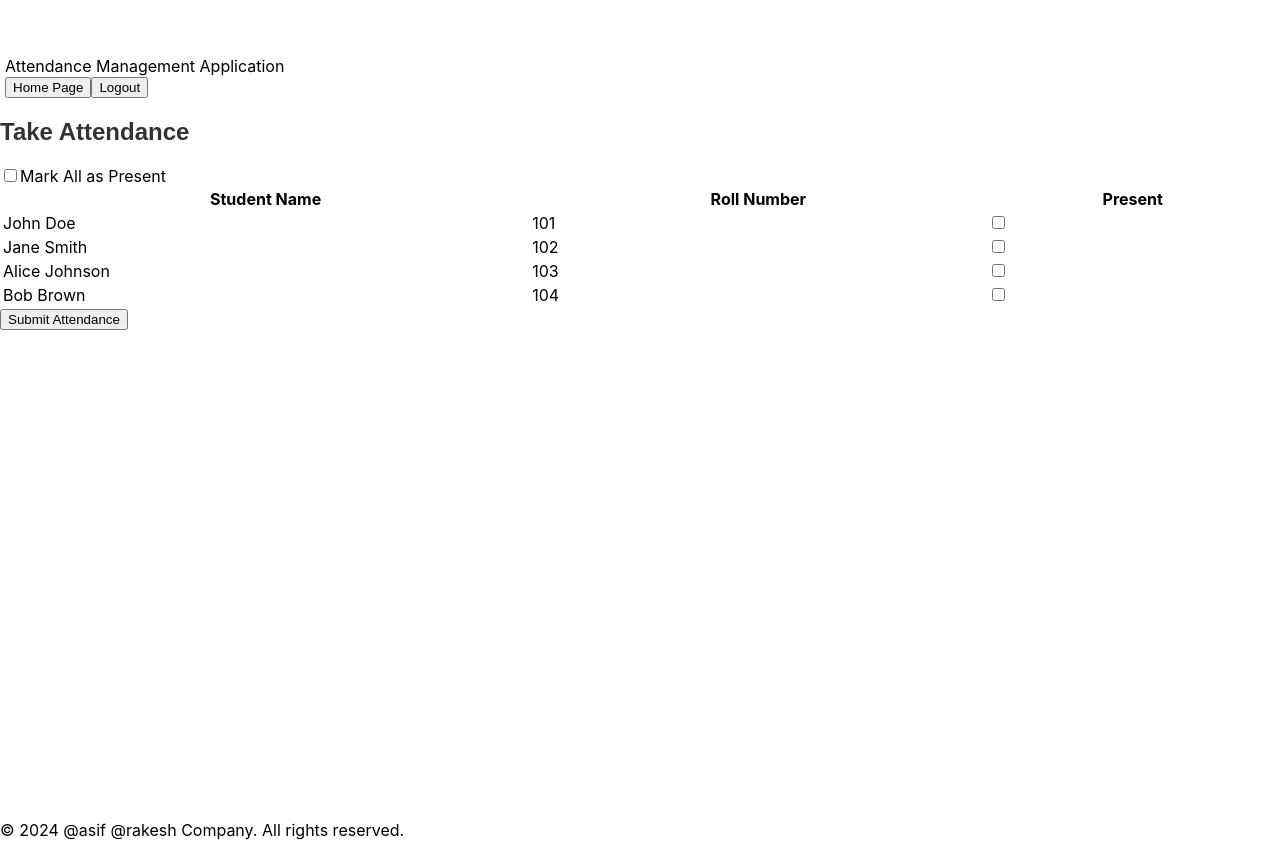
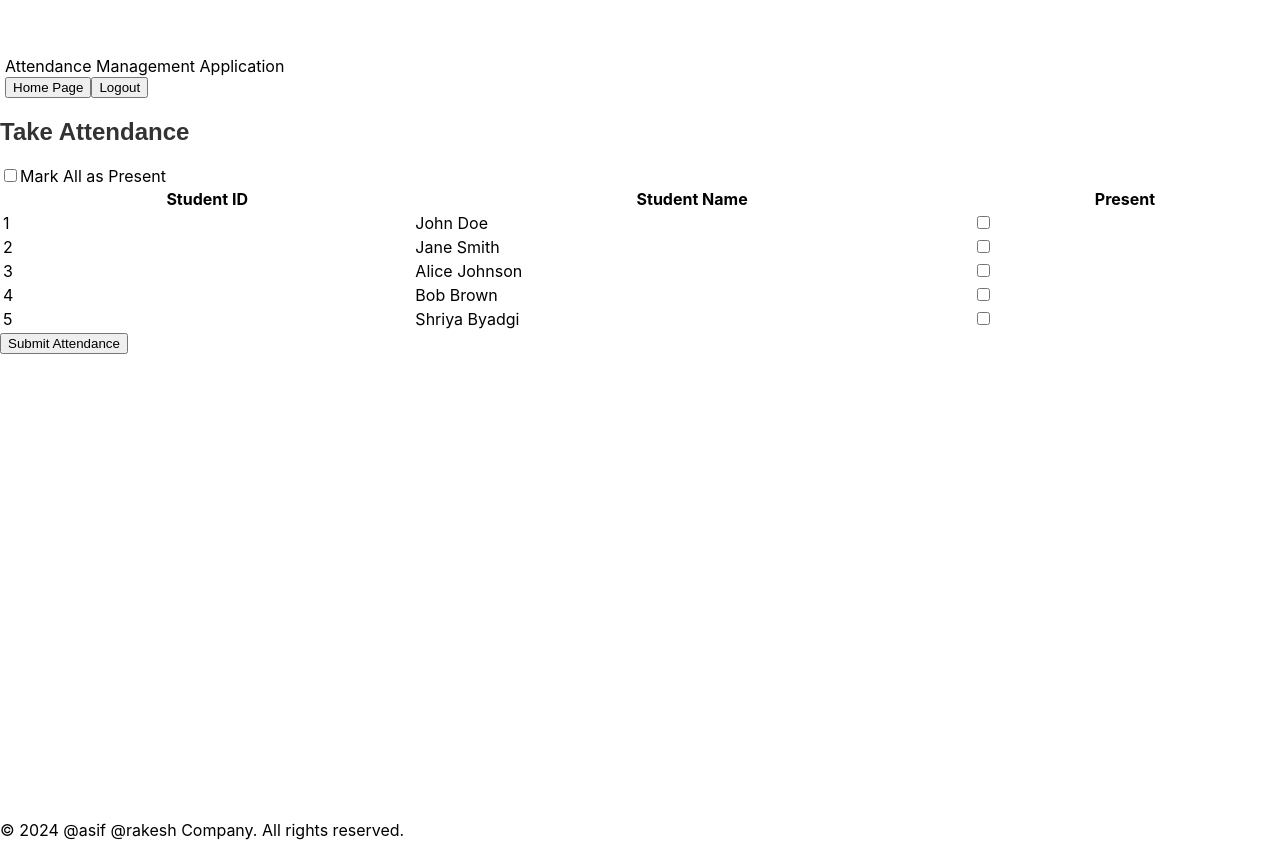
Before and after one commit to rakeshsdn/manepata_ui, a React (Vite) app: page /list-attendance/1 in a window 1280 px wide. Built offline with nearby package versions, Linux system fonts and the light colour scheme; no server answers; sample sign-in values are in the browser's storage; the HTML template or start-up script is replaced by a standard one.

Commit message:
ui api calls changes

```diff
--- a/src/components/attendence/Attendance.jsx
+++ b/src/components/attendence/Attendance.jsx
@@ -5,10 +5,41 @@ import { fetchAttendanceList } from "../../services/AttendanceService";
 
 const Attendance = () => {
   const dummyData = [
-    { id: 1, name: "John Doe", rollNumber: "101" },
-    { id: 2, name: "Jane Smith", rollNumber: "102" },
-    { id: 3, name: "Alice Johnson", rollNumber: "103" },
-    { id: 4, name: "Bob Brown", rollNumber: "104" },
+    {
+      studentId: 1,
+      firstName: "John",
+      lastName: "Doe",
+      centerId: 2,
+      status: null, // status is null initially, it will be updated during attendance submission
+    },
+    {
+      studentId: 2,
+      firstName: "Jane",
+      lastName: "Smith",
+      centerId: 2,
+      status: null,
+    },
+    {
+      studentId: 3,
+      firstName: "Alice",
+      lastName: "Johnson",
+      centerId: 2,
+      status: null,
+    },
+    {
+      studentId: 4,
+      firstName: "Bob",
+      lastName: "Brown",
+      centerId: 2,
+      status: null,
+    },
+    {
+      studentId: 5,
+      firstName: "Shriya",
+      lastName: "Byadgi",
+      centerId: 2,
+      status: null,
+    },
   ];
 
   const [students, setStudents] = useState([]);
@@ -25,16 +56,16 @@ const Attendance = () => {
         // Initialize attendance with default values (Absent)
         const initialAttendance = {};
         response.data.forEach((student) => {
-          initialAttendance[student.id] = false; // Default value (not present)
+          initialAttendance[student.studentId] = false; // Default value (not present)
         });
         setAttendance(initialAttendance);
       } catch (error) {
         console.error("Error fetching students:", error);
       }
-      setStudents(dummyData); // Set the dummy data for testing purposes
     };
 
     loadAttendance();
+    setStudents(dummyData);
   }, [centerId]);
 
   // Handle individual attendance change
@@ -50,7 +81,7 @@ const Attendance = () => {
     setSelectAll(!selectAll);
     const updatedAttendance = {};
     students.forEach((student) => {
-      updatedAttendance[student.id] = !selectAll;
+      updatedAttendance[student.studentId] = !selectAll;
     });
     setAttendance(updatedAttendance);
   };
@@ -58,23 +89,27 @@ const Attendance = () => {
   const handleSubmit = async () => {
     try {
       for (const studentId in attendance) {
-        const student = students.find((s) => s.id === parseInt(studentId));
-        const attendanceData = {
-          name: student.name,
-          rollNumber: student.rollNumber,
-          attendance: attendance[studentId] ? "yes" : "no",
+        const student = students.find(
+          (s) => s.studentId === parseInt(studentId)
+        );
+        // const attendanceData = {
+        //   firstName: student.firstName,
+        //   lastName: student.lastName,
+        //   attendance: attendance[studentId] ? "yes" : "no",
+        // };
+
+        const newAttendenceData = {
+          studentId: studentId,
+          centerId: centerId,
+          status: attendance[studentId] ? "yes" : "no",
         };
-        console.log(attendanceData.rollNumber, centerId, attendanceData);
 
         try {
-          await updateAttendance(
-            attendanceData.rollNumber,
-            centerId,
-            attendanceData
-          ); // Call the API to update attendance
+          console.log(newAttendenceData);
+          await updateAttendance(studentId, centerId, newAttendenceData); // Call the API to update attendance
         } catch (error) {
           console.error(
-            `Error updating attendance for roll number ${attendanceData.rollNumber}:`,
+            `Error updating attendance for student ID ${studentId}:`,
             error
           );
         }
@@ -99,21 +134,24 @@ const Attendance = () => {
       <table className="table table-striped">
         <thead className="thead-dark">
           <tr>
+            <th>Student ID</th>
             <th>Student Name</th>
-            <th>Roll Number</th>
             <th>Present</th>
           </tr>
         </thead>
         <tbody>
           {students.map((student) => (
-            <tr key={student.id}>
-              <td>{student.name}</td>
-              <td>{student.rollNumber}</td>
+            <tr key={student.studentId}>
+              <td>{student.studentId}</td> {/* Display studentId */}
+              <td>
+                {student.firstName} {student.lastName}
+              </td>{" "}
+              {/* Display student name */}
               <td>
                 <input
                   type="checkbox"
-                  checked={attendance[student.id] || false}
-                  onChange={() => handleAttendanceChange(student.id)}
+                  checked={attendance[student.studentId] || false}
+                  onChange={() => handleAttendanceChange(student.studentId)}
                 />
               </td>
             </tr>
--- a/src/components/student/AddStudentComponent.jsx
+++ b/src/components/student/AddStudentComponent.jsx
@@ -1,4 +1,3 @@
-// AddStudentComponent.js
 import { useEffect, useState } from "react";
 import { useNavigate, useParams } from "react-router-dom";
 import {
@@ -13,11 +12,11 @@ const AddStudentComponent = () => {
   const [isEditMode, setIsEditMode] = useState(false);
 
   const navigate = useNavigate();
-  const { id, id: centerId } = useParams();
+  const { studentId, id: centerId } = useParams(); // Differentiate between studentId and centerId
 
   useEffect(() => {
-    if (id) {
-      fetchStudentById(id, centerId);
+    if (studentId) {
+      fetchStudentById(studentId, centerId);
     } else {
       setInitialValues({
         firstName: "",
@@ -33,11 +32,11 @@ const AddStudentComponent = () => {
         details: "",
       });
     }
-  }, [id]);
+  }, [studentId, centerId]); // Add centerId as a dependency
 
-  const fetchStudentById = async (id, centerId) => {
+  const fetchStudentById = async (studentId, centerId) => {
     try {
-      const response = await getStudent(id, centerId);
+      const response = await getStudent(studentId, centerId); // Fetch student using both studentId and centerId
       const studentData = response.data;
       setInitialValues(studentData);
       setIsEditMode(true);
@@ -48,17 +47,19 @@ const AddStudentComponent = () => {
 
   const handleSubmit = async (formValues) => {
     try {
+      // Add centerId to the form values
+      const updatedFormValues = { ...formValues, centerId };
+
       if (isEditMode) {
-        await updateStudent(id, formValues, centerId);
+        await updateStudent(studentId, updatedFormValues, centerId);
       } else {
-        await createStudent(formValues, centerId);
+        await createStudent(updatedFormValues, centerId); // Passing updated formValues with centerId
       }
       navigate(`/list-student/${centerId}`);
     } catch (error) {
-      console.error("Error saving student data:", error);
+      console.error("Error saving student data:",e);
     }
   };
-
   const handleCancel = () => {
     navigate(`/list-student/${centerId}`);
   };
--- a/src/services/AttendanceService.jsx
+++ b/src/services/AttendanceService.jsx
@@ -8,7 +8,7 @@ export const fetchAttendanceList = (centerId) =>
 
 // Function to update attendance for a student
 export const updateAttendance = (studentId, centerId, attendanceData) =>
-  axios.put(`${REST_API_BASE_URL}/${centerId}/${studentId}`, attendanceData, {
+  axios.post(`${REST_API_BASE_URL}/${centerId}/${studentId}`, attendanceData, {
     headers: {
       "Content-Type": "application/json",
     },
```
Also changed, not shown: 1 other file (tests, documents, lock files or other folders).
